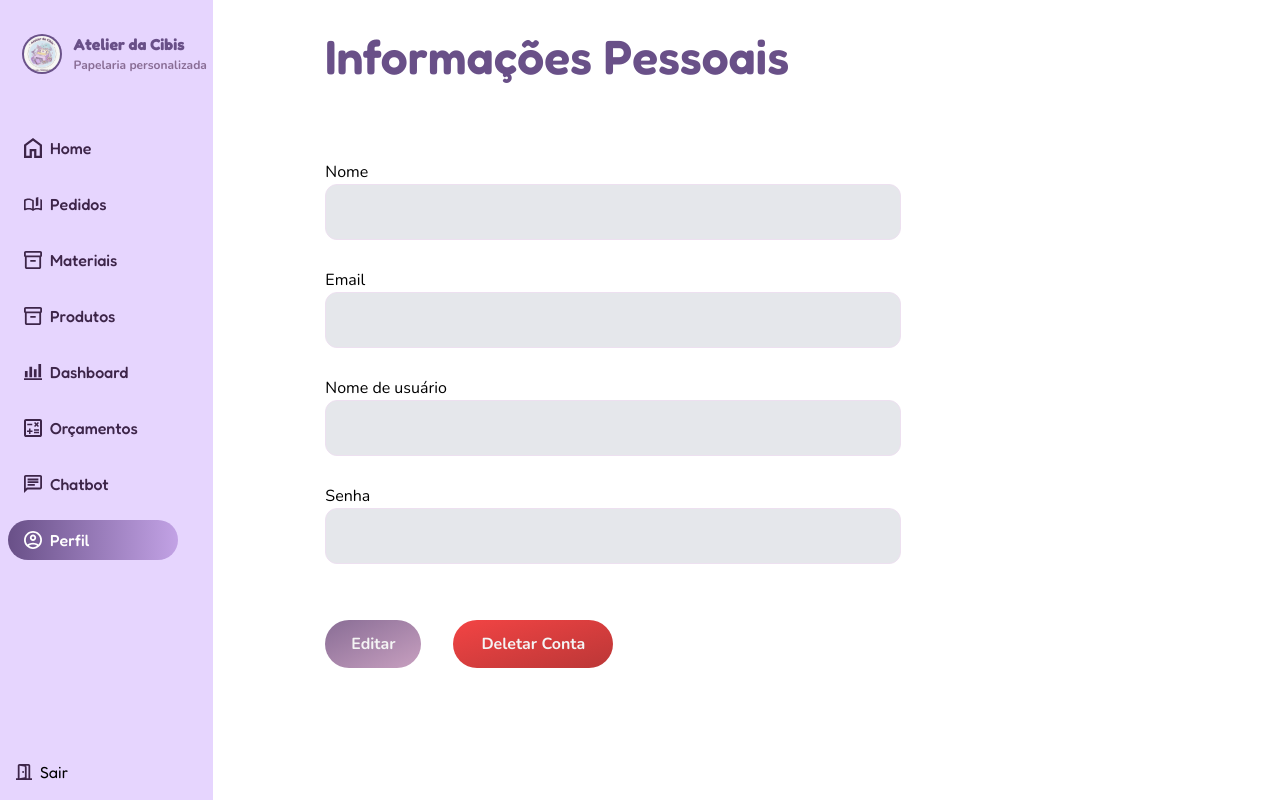
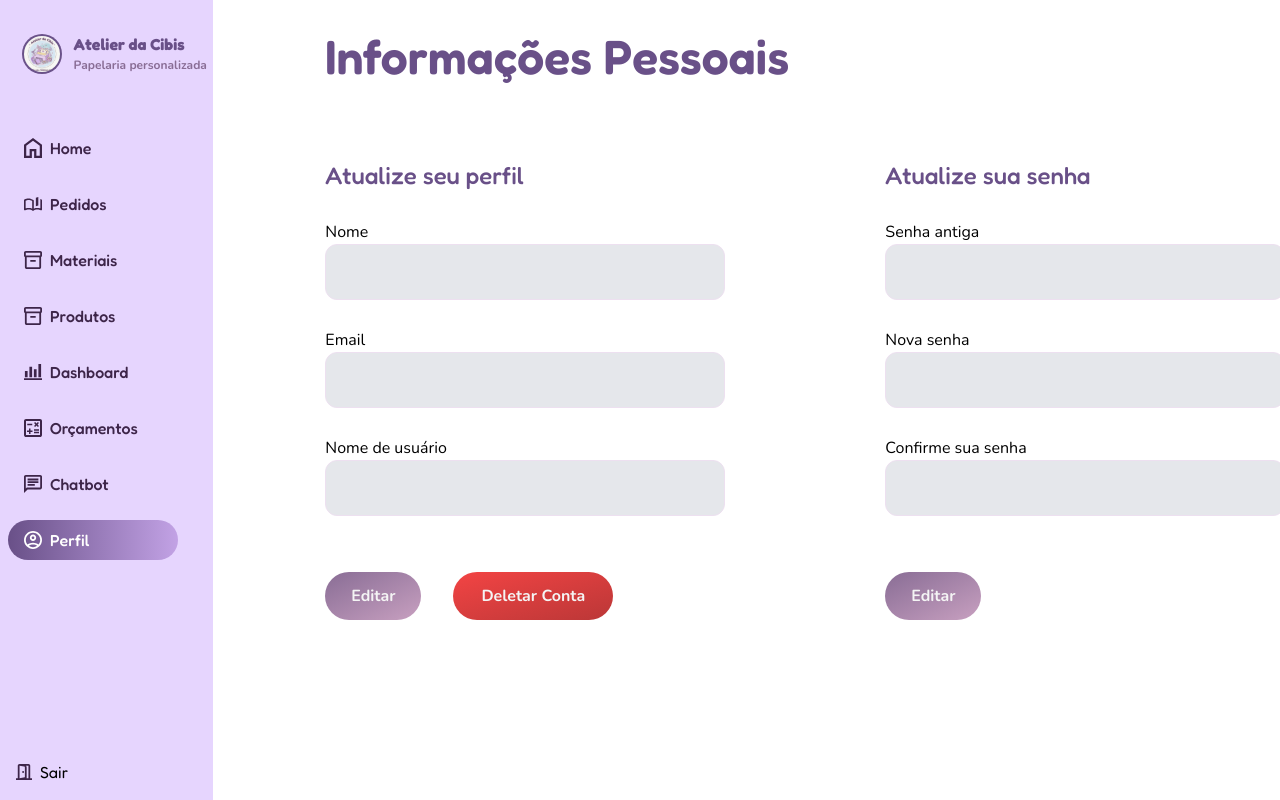
Before and after one commit to EselTech/react-vite-frontend, a React (Vite) app in the folder react-vite-frontend/: page /perfil in a window 1280 px wide. Built offline with nearby package versions, Linux system fonts and the light colour scheme; no server answers; sample sign-in values are in the browser's storage.

Commit message:
Configurando alterador de senhas na tela perfil

```diff
--- a/react-vite-frontend/src/pages/Perfil.jsx
+++ b/react-vite-frontend/src/pages/Perfil.jsx
@@ -12,7 +12,11 @@ export function Perfil() {
     const [email, setEmail] = useState("")
     const [userName, setUserName] = useState("")
     const [senha, setSenha] = useState("")
+    const [novaSenha, setNovaSenha] = useState("")
+    const [senhaConfirmada, setSenhaConfirmada] = useState("")
     const [block, setBlock] = useState(true)
+    const [blockSenha, setBlockSenha] = useState(true)
+
     const navigate = useNavigate();
 
     function carregarUsuario() {
@@ -20,8 +24,7 @@ export function Perfil() {
             api.get(`/usuario/find-by-id/${id}`).then(response => {
                 setNome(response.data.nome),
                     setEmail(response.data.email),
-                    setUserName(response.data.username),
-                    setSenha(response.data.senha)
+                    setUserName(response.data.username)
             })
         } catch (error) {
             toast.error("Erro ao carregar usuários")
@@ -33,7 +36,7 @@ export function Perfil() {
         let copia = {}
         try {
             api.get(`/usuario/find-by-id/${id}`).then(response => {
-                if (response.data.nome == nome && response.data.email == email && response.data.username == userName && response.data.senha == senha) {
+                if (response.data.nome == nome && response.data.email == email && response.data.username == userName) {
                     setBlock(true)
                     return
                 }
@@ -42,7 +45,6 @@ export function Perfil() {
                     nome: nome,
                     email: email,
                     username: userName,
-                    senha: senha
                 }
                 api.patch(`/usuario/atualizar/${id}`, copia).then(() => {
                     toast.success("Alterações salvas com sucesso")
@@ -53,6 +55,39 @@ export function Perfil() {
             toast.error("Não foi possível salvar suas alterações, tente novamente mais tarde")
             console.log(error)
         }
+    }
+
+    function atualizarSenha() {
+        const corpoNovaSenha = {
+            "senhaAntiga": senha,
+            "novaSenha": novaSenha,
+            "userID": id
+        }
+
+        if (senhaConfirmada != novaSenha) {
+            toast("As senhas não conferem", {
+                icon: '⚠️'
+            })
+            return
+        }
+
+        try {
+
+            api.put(`/usuario/atualizar-senha`, corpoNovaSenha)
+
+            setBlockSenha(true)
+            setSenha('')
+            setNovaSenha('')
+            setSenhaConfirmada('')
+
+            toast.success("Senha atualizada com sucesso")
+
+        } catch (error) {
+            toast.error("Erro ao alterar senha")
+            console.log(error)
+        }
+
+
     }
 
     function deletarUsuario() {
@@ -115,15 +150,17 @@ export function Perfil() {
                     reverseOrder={false}
                 />
 
-                <div className="w-1/2">
+                <div className="w-full">
                     <h1 className="text-[#695088] font-title font-semibold text-5xl mb-20">
                         Informações Pessoais
                     </h1>
-                    <div className="w-xl flex flex-col gap-7">
+                    <div className="flex flex-row gap-40 w-full">
+                        <div>
+                            <div className="w-100 flex flex-col gap-7">
+                                <h1 className="text-[#695088] font-title font-medium text-2xl">Atualize seu perfil</h1>
                                 <InputPerfil isBlocked={block} valor={nome} setValor={setNome} legenda={"Nome"} />
                                 <InputPerfil isBlocked={block} valor={email} setValor={setEmail} legenda={"Email"} />
                                 <InputPerfil isBlocked={block} valor={userName} setValor={setUserName} legenda={"Nome de usuário"} />
-                        <InputPerfil isBlocked={block} valor={senha} setValor={setSenha} legenda={"Senha"} />
                             </div>
                             <div className="flex gap-8 mt-14">
                                 {block ? <button className="bg-linear-to-br from-[#896D95] to-[#C8A0C0] hover:shadow-lg hover:brightness-110 active:scale-95 text-[#F4F4F4] font-bold font-text rounded-3xl w-24 h-12 cursor-pointer hover:bg-[#896D95] hover:text-[#F4F4F4] hover:font-bold" onClick={() => block ? setBlock(false) : setBlock(true)}>Editar</button> : <button className="bg-linear-to-br from-[#896D95] to-[#C8A0C0] hover:shadow-lg hover:brightness-110 active:scale-95 text-[#F4F4F4] font-bold bg-[#896D95] font-text rounded-3xl w-24 h-12 cursor-pointer" onClick={() => editarUsuario()}>Salvar</button>}
@@ -137,6 +174,23 @@ export function Perfil() {
                             </div>
                         </div>
 
+                        <div>
+                            <div className="w-100 flex flex-col gap-7">
+                                <h1 className="text-[#695088] font-title font-medium text-2xl">Atualize sua senha</h1>
+                                <InputPerfil isBlocked={blockSenha} valor={senha} setValor={setSenha} legenda={"Senha antiga"} />
+                                <InputPerfil isBlocked={blockSenha} valor={novaSenha} setValor={setNovaSenha} legenda={"Nova senha"} />
+                                <InputPerfil isBlocked={blockSenha} valor={senhaConfirmada} setValor={setSenhaConfirmada} legenda={"Confirme sua senha"} />
+                            </div>
+                            <div className="flex gap-8 mt-14">
+                                {blockSenha ? <button className="bg-linear-to-br from-[#896D95] to-[#C8A0C0] hover:shadow-lg hover:brightness-110 active:scale-95 text-[#F4F4F4] font-bold font-text rounded-3xl w-24 h-12 cursor-pointer hover:bg-[#896D95] hover:text-[#F4F4F4] hover:font-bold" onClick={() => blockSenha ? setBlockSenha(false) : setBlockSenha(true)}>Editar</button> : <button className="bg-linear-to-br from-[#896D95] to-[#C8A0C0] hover:shadow-lg hover:brightness-110 active:scale-95 text-[#F4F4F4] font-bold bg-[#896D95] font-text rounded-3xl w-24 h-12 cursor-pointer" onClick={() => atualizarSenha()}>Salvar</button>}
+
+                            </div>
+
+                        </div>
+
+                    </div>
+                </div>
+
             </div>
         </div>
     )
```
Lines whose indentation alone changed are shown as unchanged.
